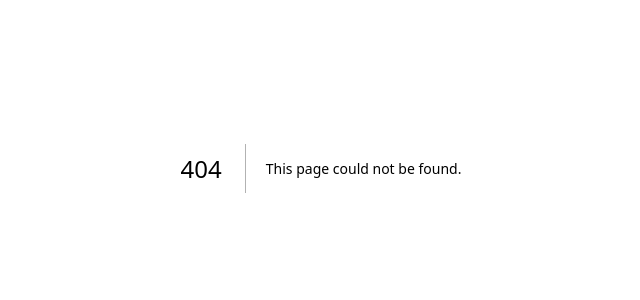
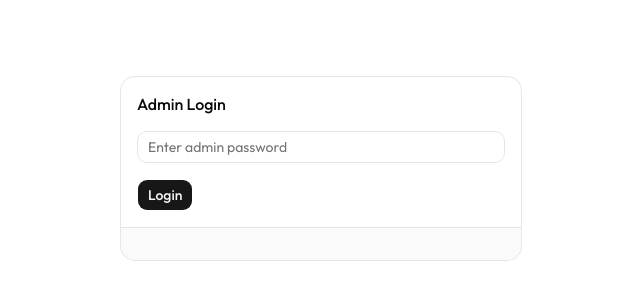
Before and after one commit to girishsinha/panahi, a Next.js app: page /admin/login in a window 1280 px wide. Before the commit this address had no page. Shown: the part 232-532 px from the top of the page, without its empty margins (319-959 px from the left). Built offline with nearby package versions, Linux system fonts and the light colour scheme.

Commit message:
admin authentication setup

```diff
--- a/app/admin/layout.tsx
+++ b/app/admin/layout.tsx
@@ -6,11 +6,9 @@ export default function AdminLayout({
   children: React.ReactNode;
 }) {
   return (
-    <html lang="en">
-      <body>
-        <AdminSidenav />
-        {children}
-      </body>
-    </html>
+    <div className="flex flex-row">
+      <AdminSidenav />
+      {children}
+    </div>
   );
 }
--- /dev/null
+++ b/app/admin/login/page.tsx
@@ -0,0 +1,65 @@
+"use client";
+
+import { Button } from "@/components/ui/button";
+import {
+  Card,
+  CardTitle,
+  CardHeader,
+  CardFooter,
+  CardContent,
+  CardAction,
+} from "@/components/ui/card";
+import { Input } from "@/components/ui/input";
+import { useRouter } from "next/navigation";
+import { useState } from "react";
+
+export default function page() {
+  const [password, setPassword] = useState("");
+  const [loading, setLoading] = useState(false);
+  const [error, setError] = useState("");
+  const router = useRouter();
+
+  async function handleLogin(e: React.FormEvent) {
+    e.preventDefault();
+    setLoading(true);
+    const res = await fetch("/api/admin/login", {
+      method: "POST",
+      body: JSON.stringify({ password }),
+    });
+
+    if (res.ok) {
+      router.push("/admin"); // redirect to admin dashboard
+    } else {
+      setError("Invalid password");
+    }
+    setLoading(false);
+  }
+
+  return (
+    <main className="flex min-h-screen bg-background w-full flex-col items-center justify-center  absolute">
+      <Card className="w-[400px] ">
+        <CardHeader>
+          <CardTitle>Admin Login</CardTitle>
+        </CardHeader>
+        <CardContent>
+          <form onSubmit={handleLogin} className="flex flex-col gap-4">
+            <Input
+              type="password"
+              value={password}
+              onChange={(e) => setPassword(e.target.value)}
+              placeholder="Enter admin password"
+            />
+            <CardAction>
+              <Button type="submit" disabled={loading}>
+                {loading ? "Logging in..." : "Login"}
+              </Button>
+            </CardAction>
+          </form>
+        </CardContent>
+        <CardFooter>
+          {error && <p style={{ color: "red" }}>{error}</p>}
+        </CardFooter>
+      </Card>
+    </main>
+  );
+}
--- a/app/admin/page.js
+++ /dev/null
@@ -1,12 +0,0 @@
-import React from 'react'
-import AdminSidenav from '@/components/layout/admin/sidenav';
-
-const page = () => {
-    return (
-        <main>
-            this is admin page
-        </main>
-    )
-}
-
-export default page
--- /dev/null
+++ b/app/admin/page.tsx
@@ -0,0 +1,8 @@
+import React from "react";
+import AdminSidenav from "@/components/layout/admin/sidenav";
+
+const page = () => {
+  return <main className="p-8">this is admin page</main>;
+};
+
+export default page;
--- a/app/api/addProduct/route.ts
+++ b/app/api/addProduct/route.ts
@@ -29,7 +29,7 @@ export async function POST(req: Request) {
     await dbConnect();
 
     const formData = await req.formData();
-    console.log(formData.get("name"));
+    // console.log(formData.get("name"));
     const image = formData.get("image");
 
     if (!image) {
@@ -67,7 +67,7 @@ export async function POST(req: Request) {
         { status: 500 },
       );
     }
-    console.log(addedProduct);
+    // console.log(addedProduct);
     return Response.json(
       {
         success: true,
--- /dev/null
+++ b/app/api/admin/login/route.ts
@@ -0,0 +1,25 @@
+import { NextRequest, NextResponse } from "next/server";
+
+export async function POST(req: NextRequest) {
+  const { password } = await req.json();
+
+  if (password === process.env.ADMIN_PASSWORD) {
+    const res = NextResponse.json({ success: true });
+    res.cookies.set("isAdmin", "true", { httpOnly: true, path: "/" });
+    return res;
+  }
+
+  return NextResponse.json({ success: false }, { status: 401 });
+}
+
+export async function GET(req: NextRequest) {
+  const isAdmin = req.cookies.get("isAdmin")?.value;
+
+  if (isAdmin) {
+    const res = NextResponse.json({ success: true });
+    res.cookies.set("isAdmin", "false", { httpOnly: true, path: "/" });
+    return res;
+  } else {
+    return NextResponse.json({ success: false }, { status: 401 });
+  }
+}
--- a/app/api/allproduct/route.ts
+++ b/app/api/allproduct/route.ts
@@ -10,7 +10,7 @@ export async function GET(req: Request) {
     if (category === "all") {
       products = await ProductModel.find({});
     } else {
-      console.log(category);
+      // console.log(category);
       // products = await ProductModel.find({ category });
     }
     return Response.json(
--- a/components/layout/admin/sidenav.tsx
+++ b/components/layout/admin/sidenav.tsx
@@ -6,14 +6,23 @@ import { useRouter } from "next/navigation";
 export default function AdminSidenav() {
   const router = useRouter();
 
-  function handleLogout() {
+  async function handleLogout() {
     // Implement logout logic or redirect here
-    router.push("/login");
+
+    const res = await fetch("/api/admin/login", {
+      method: "GET",
+    });
+
+    if (res.ok) {
+      router.push("/"); // redirect to admin dashboard
+    } else {
+      alert("Logout failed");
+    }
   }
 
   return (
-    <aside className="min-h-screen border-r z-50 px-4 py-6">
-      <nav className="space-y-3">
+    <aside className="w-xs min-h-screen border-r  px-4 py-6">
+      <nav className="">
         <Link
           href="/admin"
           className="block rounded-md px-3 py-2 text-sm font-medium transition hover:bg-muted"
--- /dev/null
+++ b/proxy.ts
@@ -0,0 +1,22 @@
+import { NextResponse } from "next/server";
+import type { NextRequest } from "next/server";
+
+export function proxy(req: NextRequest) {
+  const isAdmin = req.cookies.get("isAdmin")?.value === "true";
+  const pathname = req.nextUrl.pathname;
+
+  if (
+    pathname.startsWith("/admin") &&
+    pathname !== "/admin/login" &&
+    !isAdmin
+  ) {
+    return NextResponse.redirect(new URL("/admin/login", req.url));
+  }
+
+  return NextResponse.next();
+}
+
+// Only run middleware on admin routes
+export const config = {
+  matcher: ["/admin/:path*"],
+};
```
